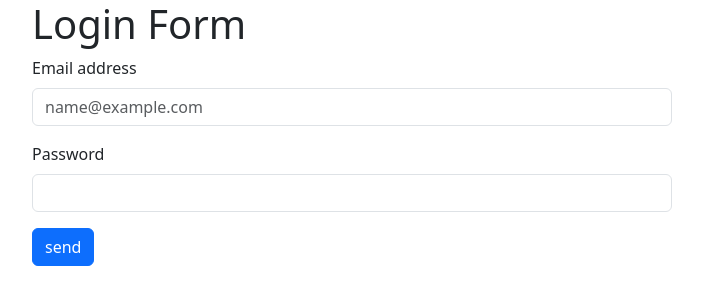
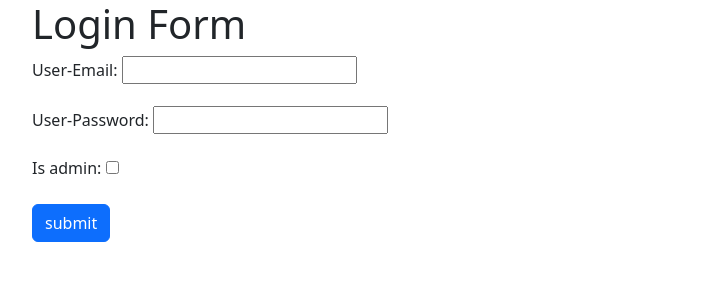
Before and after one commit to sacheen59/Devsign-class, a Django app: page /product/login-form/ in a window 1280 px wide. Shown: the top 305 px of the page, without its empty margins (288-991 px from the left). Run offline with Django 5.2, Linux system fonts and the light colour scheme.

Commit message:
forms in django

```diff
--- a/batch2/ecommerce/product/admin.py
+++ b/batch2/ecommerce/product/admin.py
@@ -1,6 +1,7 @@
 from django.contrib import admin
-from .models import Category, Product
+from .models import Category, Product,LoginPractise
 
 # Register your models here.
 admin.site.register(Category)
 admin.site.register(Product)
+admin.site.register(LoginPractise)
--- /dev/null
+++ b/batch2/ecommerce/product/forms.py
@@ -0,0 +1,12 @@
+from django import forms
+"""
+Two type of forms are there in django:
+1. Form => we must define every custom field
+2. ModelForm => django automatically define the forms on the basis of model
+"""
+
+"""Form"""
+class LoginForm(forms.Form):
+    email = forms.EmailField(label='User-Email')
+    password = forms.CharField(max_length=30,widget=forms.PasswordInput(), label='User-Password')
+    is_admin = forms.BooleanField()
--- a/batch2/ecommerce/product/templates/product/login-form.html
+++ b/batch2/ecommerce/product/templates/product/login-form.html
@@ -12,17 +12,15 @@ Admin || Forms-basic
     <div class="col-md-6">
         <h1>Login Form</h1>
 
-        <form action="{% url 'login-form' %}" method="post">
+        <form method="post">
             {% csrf_token %}
+           {% for field in form %}
             <div class="mb-3">
-                <label for="exampleFormControlInput1" class="form-label">Email address</label>
-                <input type="email" name="email" class="form-control" id="exampleFormControlInput1" placeholder="name@example.com">
+                <label for="exampleFormControlInput1" class="form-label">{{field.label_tag}}</label>
+                {{field}}
             </div>
-            <div class="mb-3">
-                <label for="password" class="form-label">Password</label>
-                <input type="password" class="form-control" name="password" id="password" />
-            </div>
-            <button class="btn btn-primary">send</button>
+           {% endfor %}
+           <button type="submit" class="btn btn-primary">submit</button>
         </form>
     </div>
 </div>
--- a/batch2/ecommerce/product/views.py
+++ b/batch2/ecommerce/product/views.py
@@ -1,6 +1,7 @@
 from django.shortcuts import render,redirect
-from .models import Product,Category
+from .models import Product,Category,LoginPractise
 from django.http import HttpResponse
+from product.forms import LoginForm
 
 # Create your views here.
 
@@ -31,9 +32,22 @@ def delete_category(request,category_id):
 #     return HttpResponse(f"dynamic url ===> {category_id}")
 
 def form_practise(request):
+    # if method == post
     if request.method == 'POST':
-        email = request.POST.get('email')
-        password = request.POST.get('password')
-        print("email ====> ",email)
-        print("password====> ",password)
-    return render(request,'product/login-form.html')
+        # forms object created and uta form ko post bata input gareko data aayo
+        form = LoginForm(data=request.POST)
+        # form ko data valid xa kii xaina check gareko
+        if form.is_valid():
+            # data chai valid xa vaney cleaned_data vanni dictionary maa aawoxa
+            # email = form.cleaned_data['email']
+            # password = form.cleaned_data['password']
+            # is_admin = form.cleaned_data['is_admin']
+
+            LoginPractise.objects.create(
+                email = form.cleaned_data['email'],
+                password = form.cleaned_data['password'],
+                is_Admin = form.cleaned_data['is_admin']
+            )
+
+    form = LoginForm()
+    return render(request,'product/login-form.html',{'form': form})
```
Also changed, not shown: batch2/ecommerce/product/models.py (+8 -0 lines), batch2/ecommerce/db.sqlite3, batch2/ecommerce/product/migrations/0003_loginpractise.py (added).
